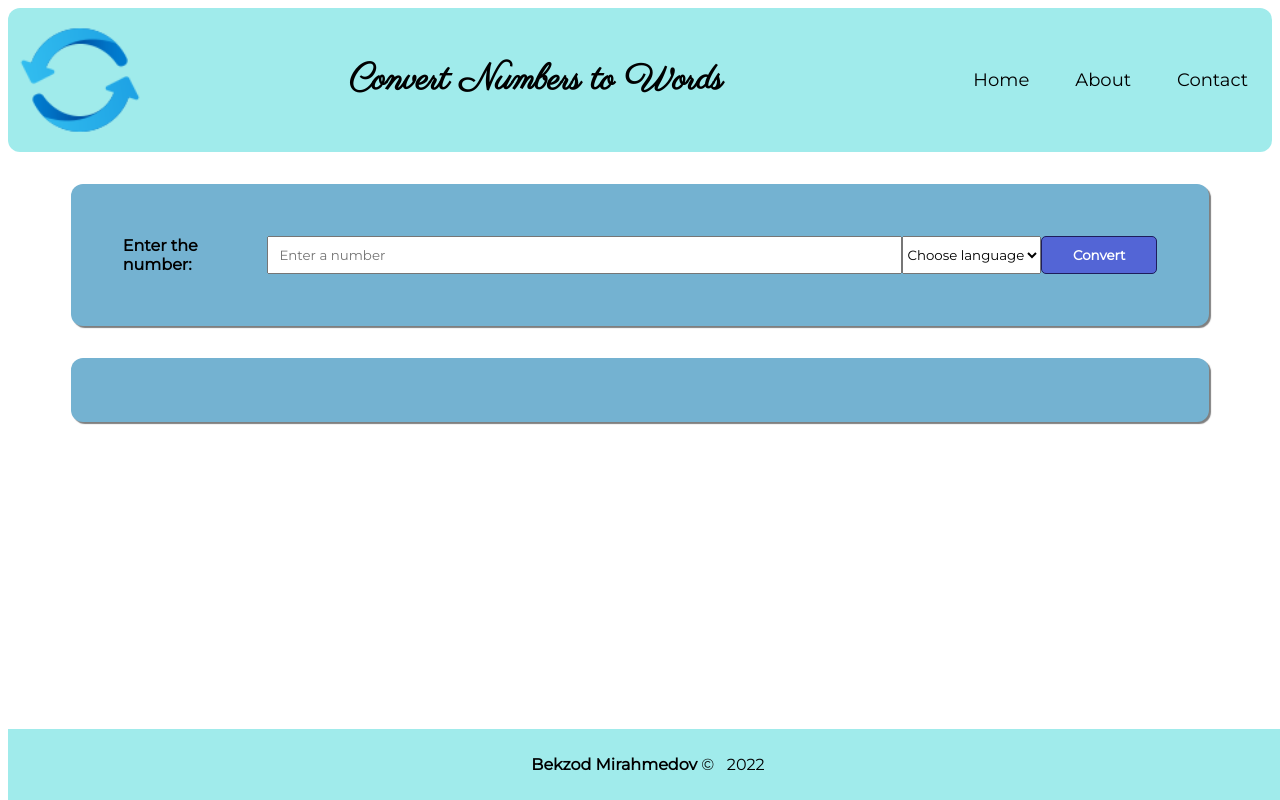
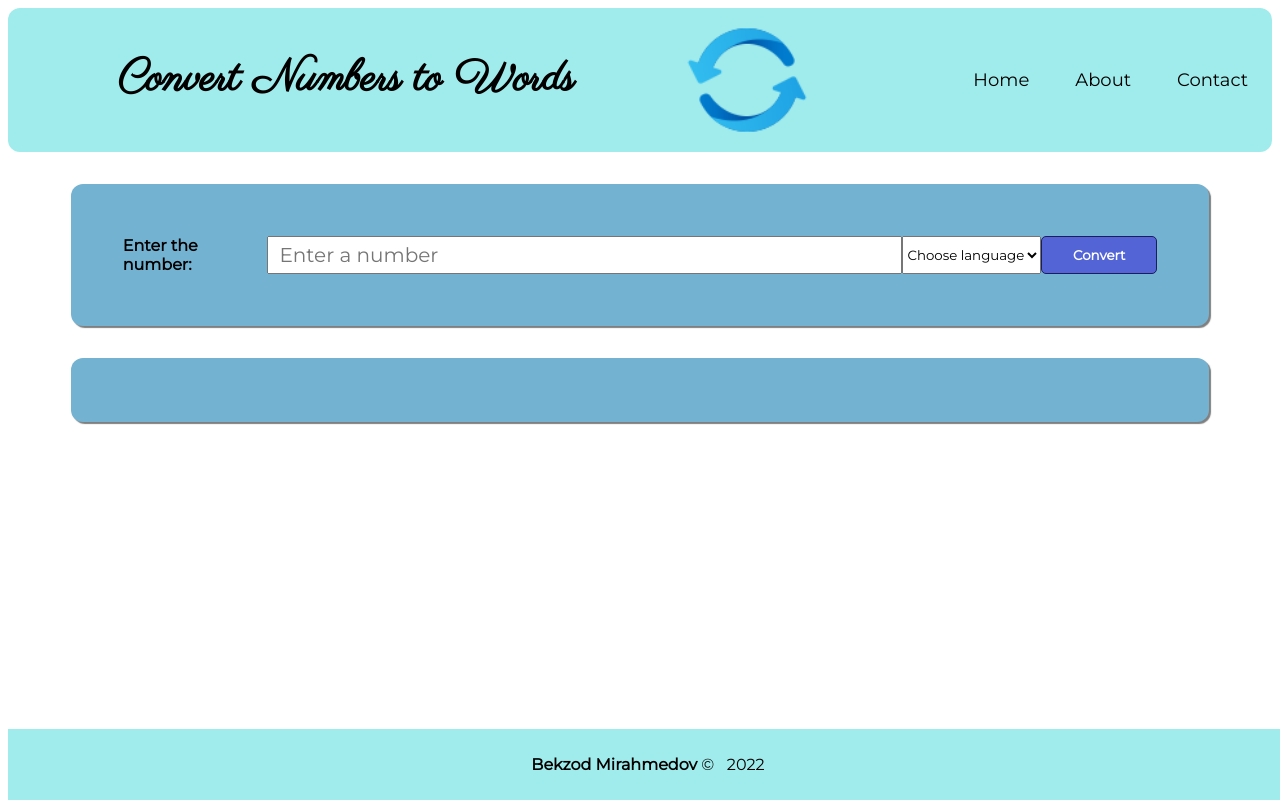
Before and after one commit to notarious2/numWordsApp, a Vue app: page / in a window 1280 px wide. Built offline with nearby package versions, Linux system fonts and the light colour scheme.

Commit message:
Input now adds commas automatically while user is typing

```diff
--- a/src/App.vue
+++ b/src/App.vue
@@ -34,6 +34,7 @@
 // var writtenNumber = require("written-number");
 import TheOutput from "./components/TheOutput.vue";
 import writtenNumber from "written-number";
+// import Vue from "vue";
 
 export default {
   name: "App",
@@ -76,25 +77,34 @@ export default {
         this.inputIsValid = false;
         this.enteredSum = "";
         return;
-        //using regex to validate whether string can be converted to number:
-      } else if (!/^\d+$/.test(this.typedNum)) {
-        this.errorMsg = "Please enter a valid number";
-        this.inputIsValid = false;
-        this.enteredSum = "";
-        return;
       }
       if (this.$refs.inputField.value && this.language) {
         this.inputIsValid = true;
-        this.enteredSum = writtenNumber(this.$refs.inputField.value, {
+        this.enteredSum = this.$refs.inputField.value.replaceAll(",", ""); //extracting refs and getting rid of commas
+        this.enteredSum = writtenNumber(this.enteredSum, {
+          //using writtenNumber library
           lang: this.language.value,
         });
       }
+      console.log(typeof Number(this.enteredSum));
+      console.log(new Intl.NumberFormat().format(parseFloat(this.enteredSum)));
     },
     langChanged() {
       this.enteredSum = "";
     },
     clearError() {
       this.inputIsValid = true;
+    },
+  },
+  watch: {
+    typedNum: function (newVal) {
+      const result = newVal
+        .replace(/\D/g, "")
+        .replace(/\B(?=(\d{3})+(?!\d))/g, ",")
+        .replace(/^0+/g, "0");
+      console.log(result);
+      console.log(typeof Number(result.replaceAll(",", "")));
+      this.$nextTick(() => (this.typedNum = result));
     },
   },
 };
@@ -131,6 +141,7 @@ export default {
   float: left;
   width: 80%;
   padding-left: 10px;
+  font-size: 20px;
 }
 .input-box button {
   width: 150px;
--- a/src/components/UI/TheNavigationBar.vue
+++ b/src/components/UI/TheNavigationBar.vue
@@ -1,8 +1,8 @@
 <template>
   <nav class="navbar">
     <!-- LOGO -->
+    <div class="logo-text">Convert Numbers to Words</div>
     <img alt="Vue logo" src="../../assets/rotation.png" />
-    <div class="logo-text">Convert Numbers to Words</div>
     <!-- NAVIGATION MENU -->
     <ul class="nav-links">
       <!-- NAVIGATION MENUS -->
@@ -18,10 +18,16 @@
 <style scoped>
 .logo-text {
   font-family: "Parisienne", sans-serif;
-  font-size: 36px;
+  font-size: 44px;
   font-weight: bold;
   color: black;
-  margin-left: 10px;
+  margin-left: 100px;
+  -webkit-touch-callout: none; /* iOS Safari */
+  -webkit-user-select: none; /* Safari */
+  -khtml-user-select: none; /* Konqueror HTML */
+  -moz-user-select: none; /* Old versions of Firefox */
+  -ms-user-select: none; /* Internet Explorer/Edge */
+  user-select: none; /* Non-prefixed version, currently supported by Chrome, Edge, Opera and Firefox */
 }
 
 img {
```
